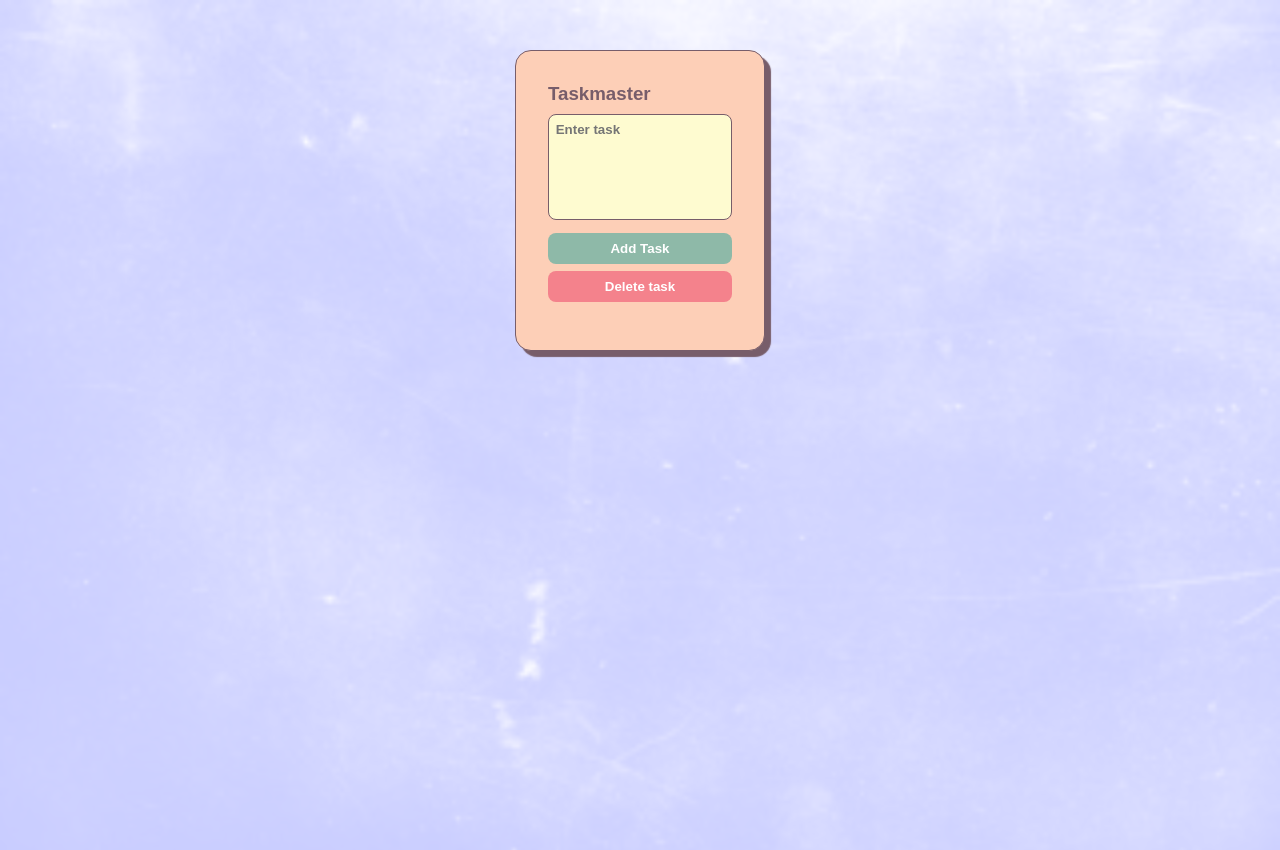
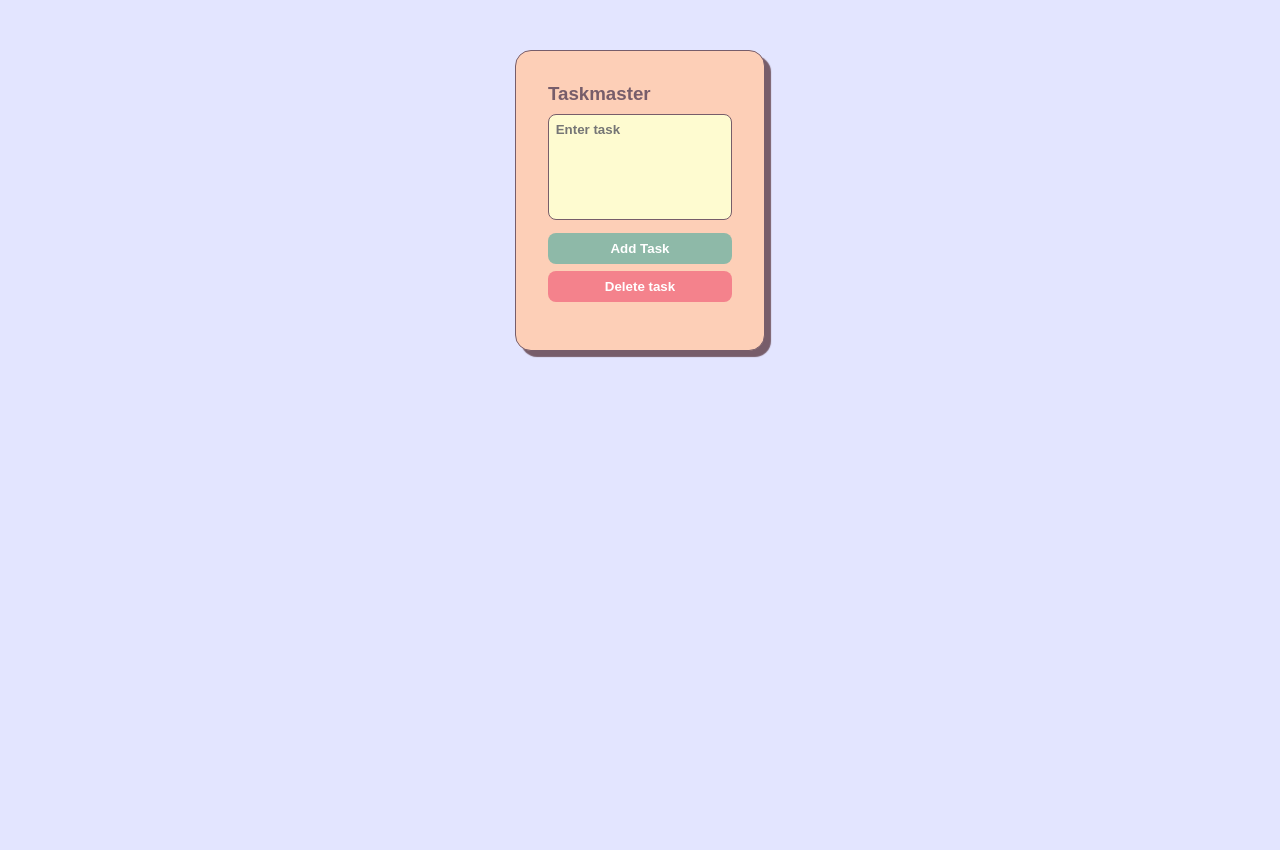
Before and after one commit to Kristian-kodehode/taskMasterApp, a plain HTML site: page index.html in a window 1280 px wide. Drawn offline with Linux system fonts and the light colour scheme.

Commit message:
removed texture bg

```diff
--- a/index.html
+++ b/index.html
@@ -19,6 +19,7 @@
     <title>Taskmaster App</title>
   </head>
   <body>
+    <div class="bodycontainer">
       <div class="container">
         <form action="">
           <h3>Taskmaster</h3>
@@ -43,5 +44,6 @@
         </div>
         <ul id="taskList"></ul>
       </div>
+    </div>
   </body>
 </html>
--- a/style.css
+++ b/style.css
@@ -10,13 +10,15 @@ body {
   color: #775d6a;
   font-weight: 800;
   background-color: #e3e5ff;
+}
+/* .bodycontainer {
   background-image: url("images/dusttexture.jpeg");
   background-repeat: no-repeat;
   background-size: cover;
   background-blend-mode: overlay;
   overflow: hidden;
-}
-
+  height: 100vh;
+} */
 .container {
   width: 250px;
   min-height: 100px;
```
Lines whose indentation alone changed are shown as unchanged.
